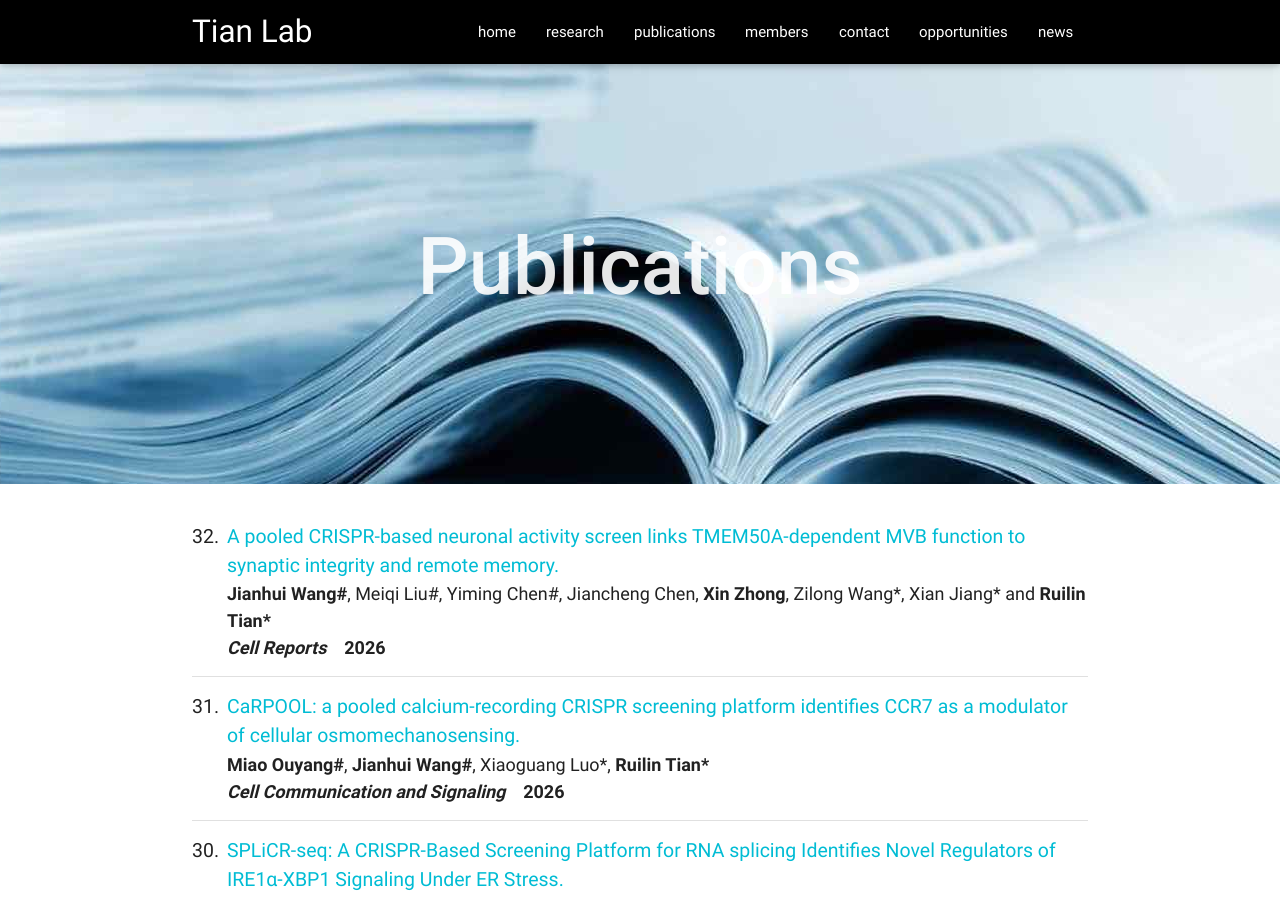
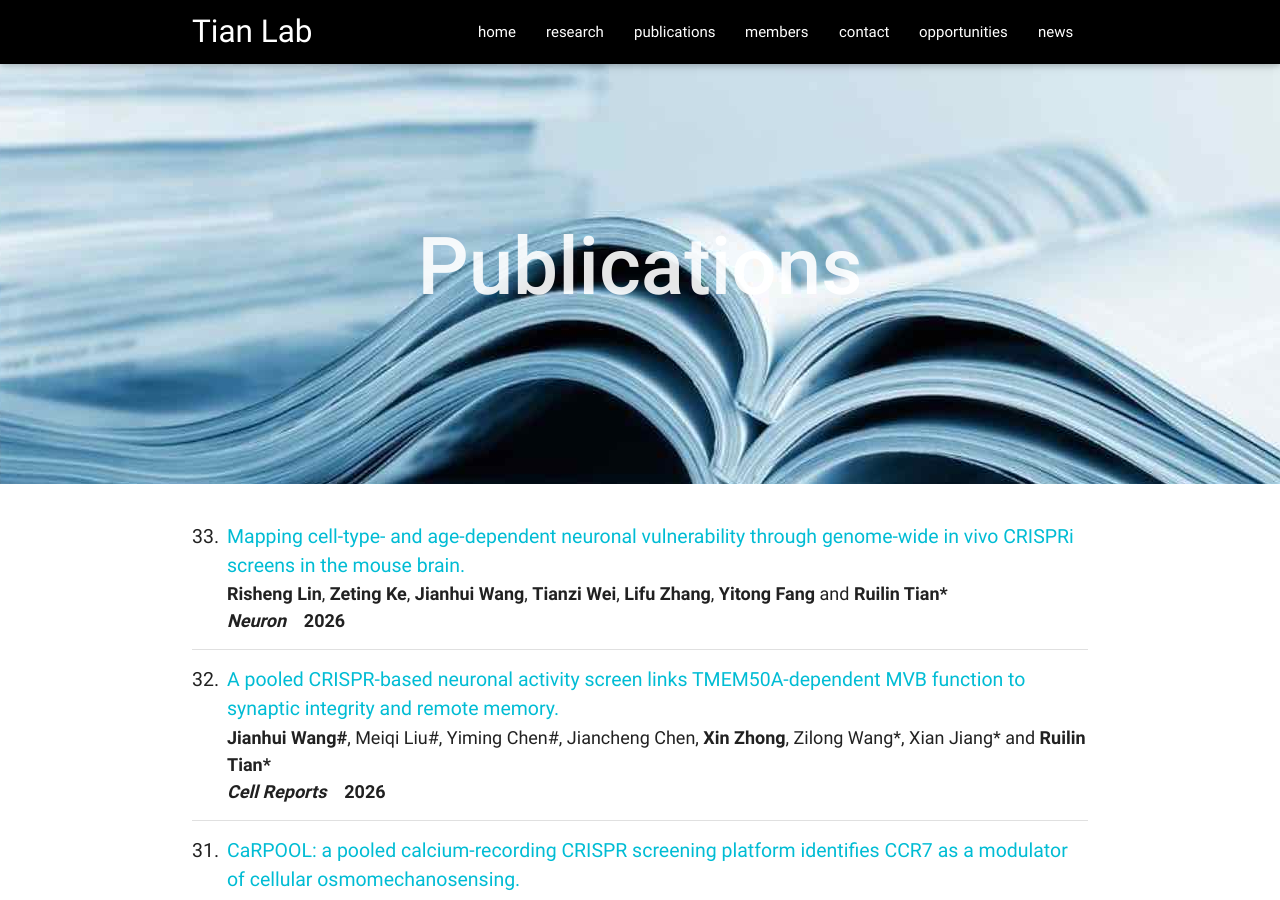
Before and after one commit to rltianlab/rltianlab.github.io, a Jekyll site: the page built from publications/index.html, in a window 1280 px wide and 900 px high. Built offline with Jekyll 4.4.1, drawn with Linux system fonts in a browser that asks for light colours.

Commit message:
Update publications.yml

```diff
--- a/_data/publications.yml
+++ b/_data/publications.yml
@@ -1,3 +1,10 @@
+- title: "Mapping cell-type- and age-dependent neuronal vulnerability through genome-wide in vivo CRISPRi screens in the mouse brain"
+  authors: <b>Risheng Lin</b>, <b>Zeting Ke</b>, <b>Jianhui Wang</b>, <b>Tianzi Wei</b>, <b>Lifu Zhang</b>, <b>Yitong Fang</b> and <b>Ruilin Tian*</b>
+  journal: Neuron
+  year: 2026
+  doi: 10.1016/j.neuron.2026.08.006
+  num: 33
+
 - title: "A pooled CRISPR-based neuronal activity screen links TMEM50A-dependent MVB function to synaptic integrity and remote memory"
   authors: <b>Jianhui Wang#</b>, Meiqi Liu#, Yiming Chen#, Jiancheng Chen, <b>Xin Zhong</b>, Zilong Wang*, Xian Jiang* and <b>Ruilin Tian*</b>
   journal: Cell Reports
```
